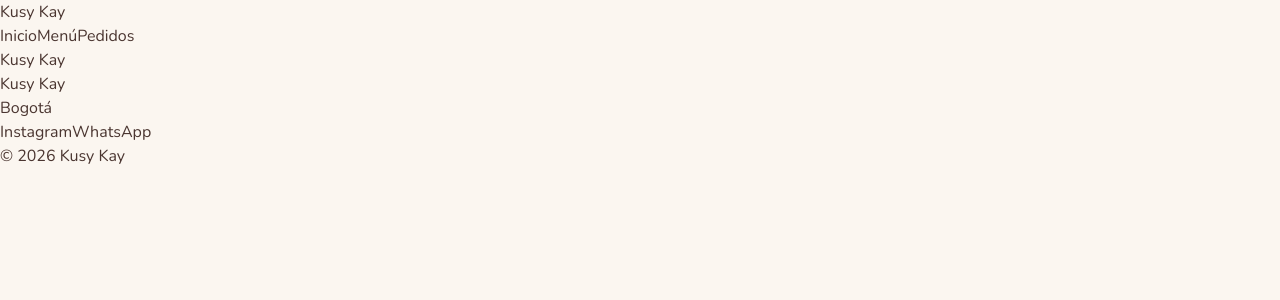
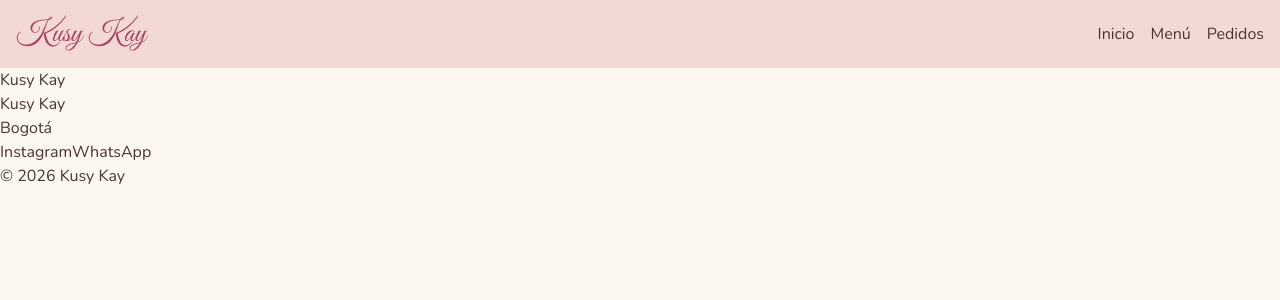
Before and after one commit to SantiiNo-Es945/cakes-website, a Next.js app: page / in a window 1280 px wide. Shown: the top 300 px of the page. Built offline with nearby package versions, Linux system fonts and the light colour scheme; a web font is replaced by a local one.

Commit message:
style: add header layout and branding

```diff
--- a/components/Header.tsx
+++ b/components/Header.tsx
@@ -2,9 +2,9 @@ import Link from 'next/link';
 
 export default function Header() {
   return (
-    <header>
-      <p>Kusy Kay</p>
-      <nav>
+    <header className="p-4 bg-blush flex flex-col md:flex-row justify-between items-center gap-2">
+      <p className="font-script text-berry text-3xl">Kusy Kay</p>
+      <nav className="flex gap-4">
         <Link href="/">Inicio</Link>
         <Link href="/menu">Menú</Link>
         <Link href="/pedidos">Pedidos</Link>
```
